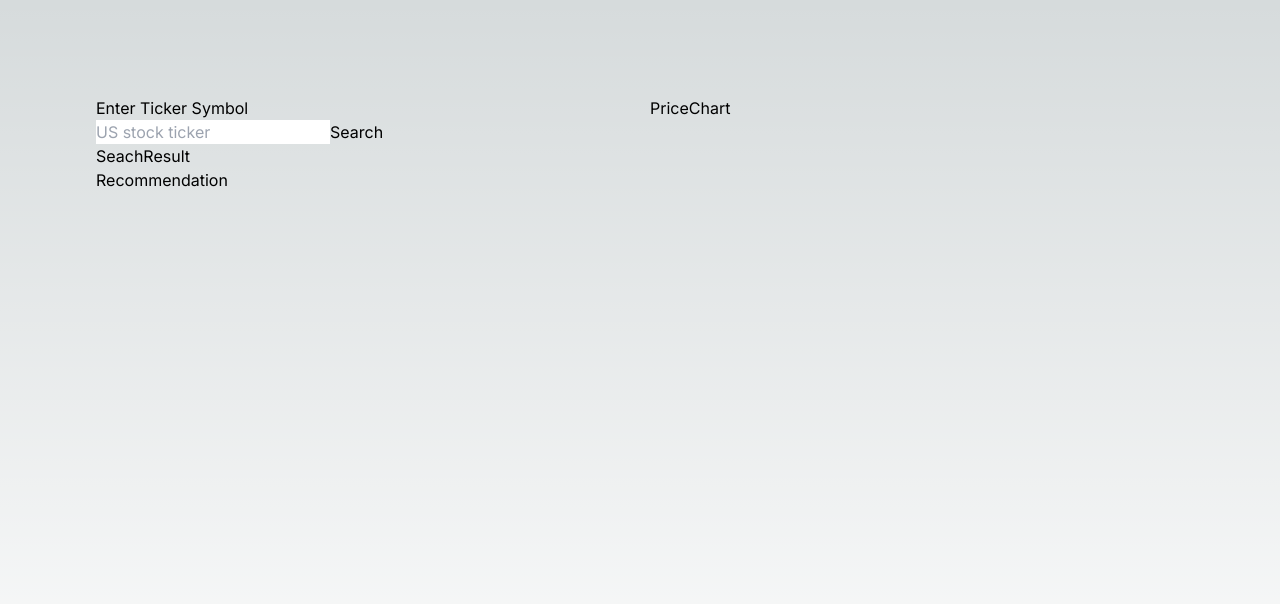
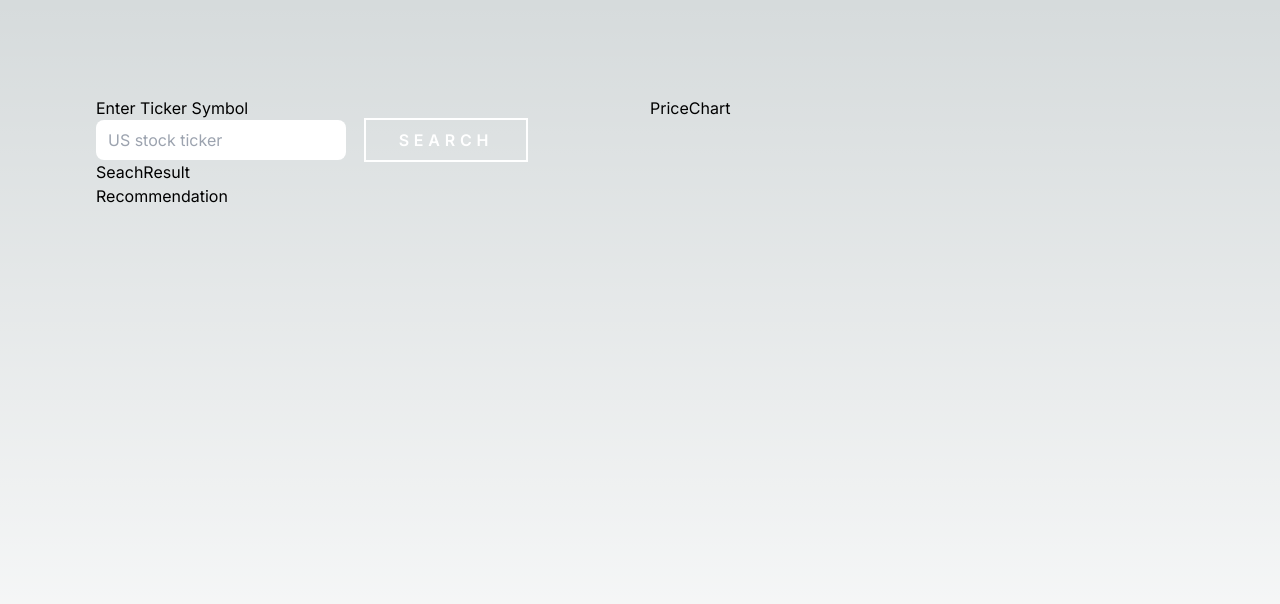
Before and after one commit to adamiku/nextjs-stock-checker, a Next.js app: page / in a window 1280 px wide. Shown: the top 604 px of the page. Built offline with nearby package versions, Linux system fonts and the light colour scheme.

Commit message:
feat: style search button

```diff
--- a/app/features/stock/search/search-bar/search-bar.tsx
+++ b/app/features/stock/search/search-bar/search-bar.tsx
@@ -17,19 +17,23 @@ function SearchBar({ query }: Props) {
   };
 
   return (
-    <>
+    <div>
       <label htmlFor="searchInput">Enter Ticker Symbol</label>
       <br />
+      <div className="flex gap-5">
         <input
           placeholder="US stock ticker"
           defaultValue={query}
           id="searchInput"
           name="search"
-        className="text-black"
+          className="text-black p-1 pl-3 rounded-lg"
           ref={inputRef}
         />
-      <button onClick={(event) => searchQuery()}>Search</button>
-    </>
+        <button onClick={(event) => searchQuery()} className="searchBtn">
+          Search
+        </button>
+      </div>
+    </div>
   );
 }
 
--- a/app/globals.css
+++ b/app/globals.css
@@ -6,6 +6,7 @@
   --foreground-rgb: 0, 0, 0;
   --background-start-rgb: 214, 219, 220;
   --background-end-rgb: 255, 255, 255;
+  --accent: #f4bd50;
 }
 
 @media (prefers-color-scheme: dark) {
@@ -25,3 +26,33 @@ body {
     )
     rgb(var(--background-start-rgb));
 }
+
+@layer components {
+  .searchBtn {
+    box-shadow: 0 0 0 0 var(--accent);
+    outline: 2px solid;
+    color: white;
+    outline-color: white;
+    outline-offset: 0px;
+    text-shadow: none;
+    cursor: pointer;
+    font-size: 1rem;
+    line-height: 2.5rem;
+    max-width: 160px;
+    width: 100%;
+    letter-spacing: 0.3rem;
+    font-weight: 600;
+    position: relative;
+    text-decoration: none;
+    text-transform: uppercase;
+    display: flex;
+    justify-content: center;
+    transition: all 550ms cubic-bezier(0.36, 0.63, 0.5, 0.73);
+  }
+  .searchBtn:hover {
+    box-shadow: 0 0 0 2px var(--accent);
+    outline-color: rgba(255, 255, 255, 0);
+    outline-offset: 15px;
+    color: var(--accent);
+  }
+}
```
Also changed, not shown: 1 other file (tests, documents, lock files or other folders). Lines whose indentation alone changed are shown as unchanged.
